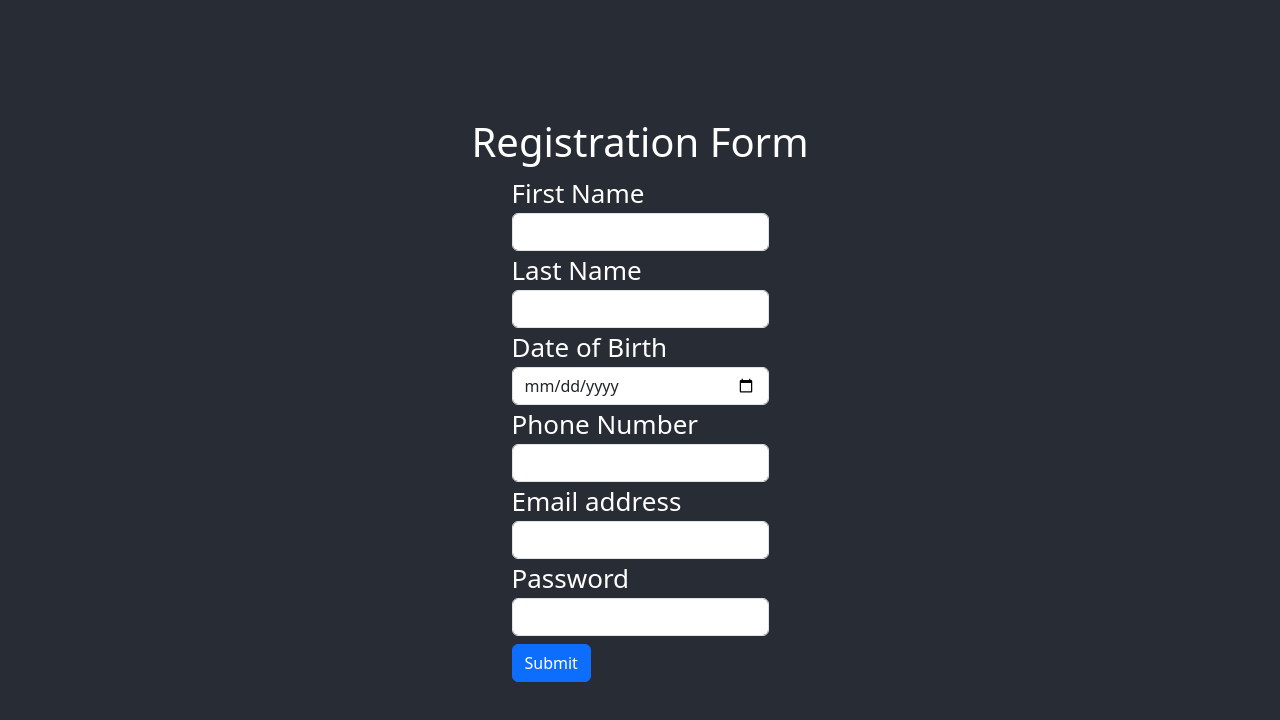
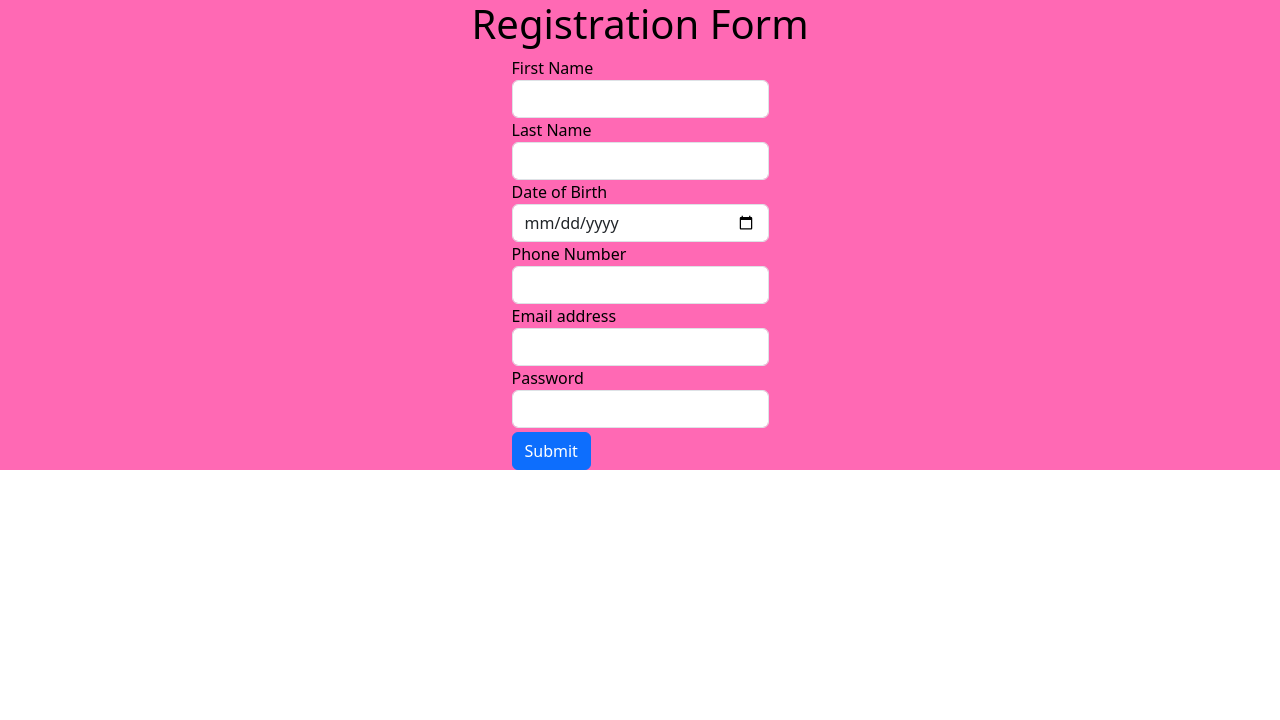
Before and after one commit to srivensy/Demo, a React (Create React App) app: page / in a window 1280 px wide. Shown: the top 720 px of the page. Built offline with nearby package versions, Linux system fonts and the light colour scheme.

Commit message:
few styles changed

```diff
--- a/src/App.css
+++ b/src/App.css
@@ -4,12 +4,12 @@
 
 
 .App-header {
-  background-color: #282c34;
-  min-height: 100vh;
+  background-color: hotpink;
+  /* min-height: 10vh; */
   display: flex;
   flex-direction: column;
   align-items: center;
   justify-content: center;
-  font-size: calc(10px + 2vmin);
-  color: white;
+  /* font-size: calc(10px + 2vmin); */
+  color: black
 }
--- a/src/Registration.jsx
+++ b/src/Registration.jsx
@@ -11,8 +11,6 @@ const Registration = () => {
         email:'',
         password:''
     })
-
-    console.log(data)
 
     const {firstname,lastname,dob,phone,email,password} = data
 
```
